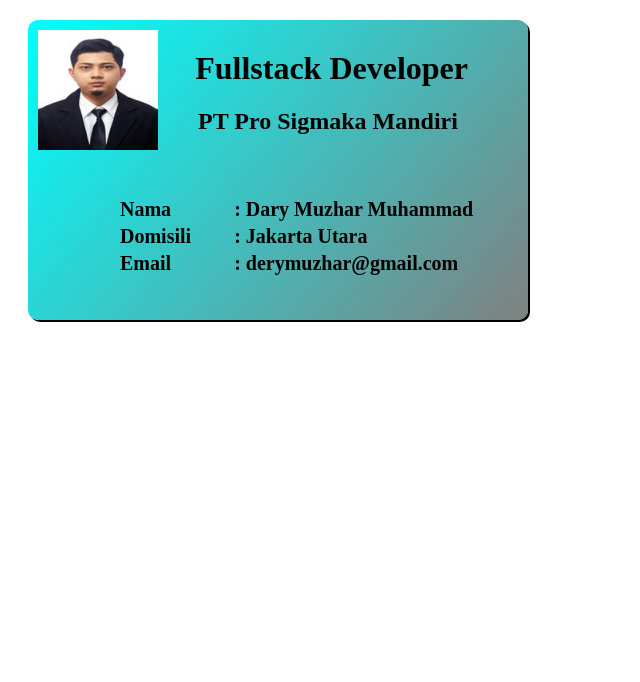
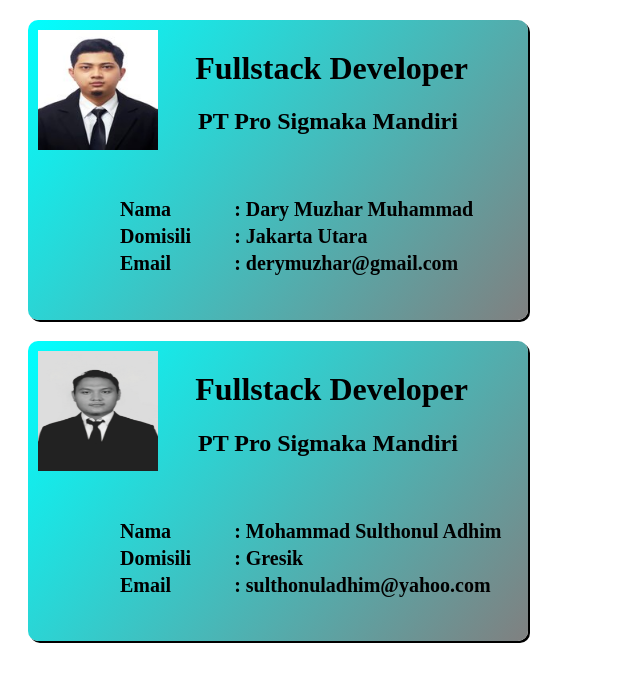
Before and after one commit to darymuzhar/id-card, a plain HTML site: page index.html in a window 1280 px wide. Shown: the whole page, without its empty margins (0-640 px from the left). Drawn offline with Linux system fonts and the light colour scheme.

Commit message:
Update index.html

```diff
--- a/index.html
+++ b/index.html
@@ -68,5 +68,27 @@
         </tr>
       </table>
     </div>
+
+
+    <div class="kotak">
+      <img src="img/sulthon.jpg" alt="foto" />
+      <h1>Fullstack Developer</h1>
+      <h2>PT Pro Sigmaka Mandiri</h2>
+      <table>
+        <tr>
+          <td>Nama</td>
+          <td>: Mohammad Sulthonul Adhim</td>
+        </tr>
+        <tr>
+          <td>Domisili</td>
+          <td>: Gresik</td>
+        </tr>
+        <tr>
+          <td>Email</td>
+          <td>: sulthonuladhim@yahoo.com</td>
+        </tr>
+      </table>
+    </div>
+
   </body>
 </html>
```
